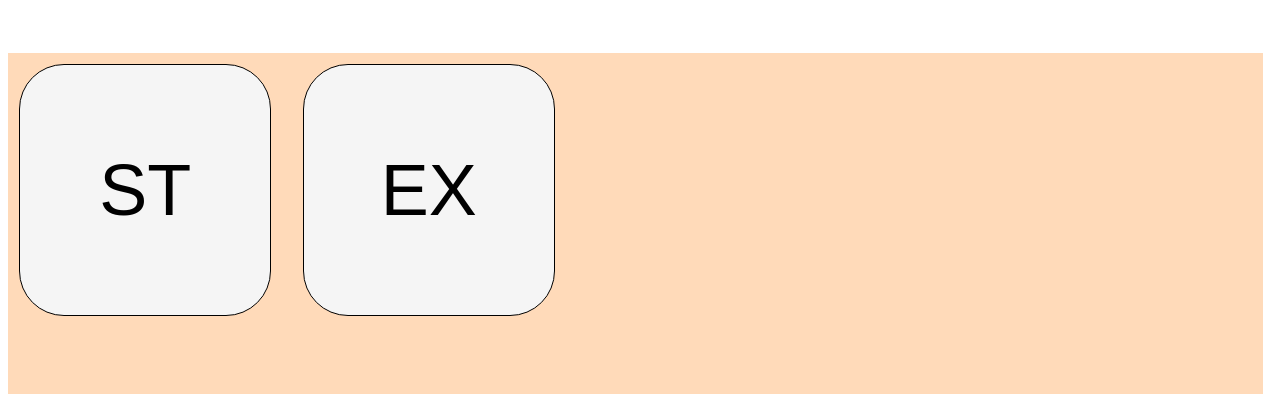
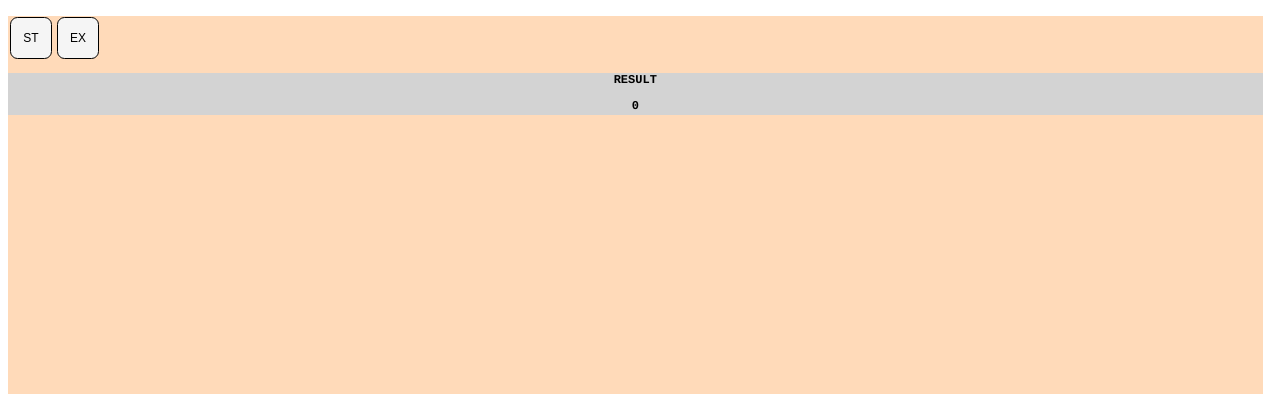
Before and after one commit to EmilyBrumfield/dice-roller, a plain HTML site: page index.html in a window 1280 px wide. Shown: the top 394 px of the page. Drawn offline with Linux system fonts and the light colour scheme.

Commit message:
correct media queries

```diff
--- a/index.css
+++ b/index.css
@@ -4,40 +4,40 @@ html, body {
 
 }
 
-@media only screen and (min-width: 320px) and (orientation: landscape) {
+@media only screen and (min-device-width: 320px) and (orientation: landscape) {
     html, body {
-        font-size: 36px;
+        font-size: 6px;
             }
 }
 
-@media only screen and (min-width: 320px) and (orientation: portrait) {
+@media only screen and (min-device-width: 320px) and (orientation: portrait) {
     html, body {
         font-size: 12px;
             }
 }
 
 
-@media only screen and (min-width: 720px) and (orientation: landscape) {
+@media only screen and (min-device-width: 720px) and (orientation: landscape) {
     html, body {
-        font-size: 36px;
+        font-size: 6px;
     }
 }
 
-@media only screen and (min-width: 720px) and (orientation: portrait) {
+@media only screen and (min-device-width: 720px) and (orientation: portrait) {
     html, body {
         font-size: 12px;
     }
 }
 
-@media only screen and (min-width: 1024px) and (orientation: landscape) {
+@media only screen and (min-device-width: 1024px) and (orientation: landscape) {
     html, body {
-        font-size: 36px;
+        font-size: 16px;
     }
 }
 
-@media only screen and (min-width: 1024px) and (orientation: portrait) {
+@media only screen and (min-device-width: 1024px) and (orientation: portrait) {
     html, body {
-        font-size: 16px;
+        font-size: 24px;
     }
 }
 
```
